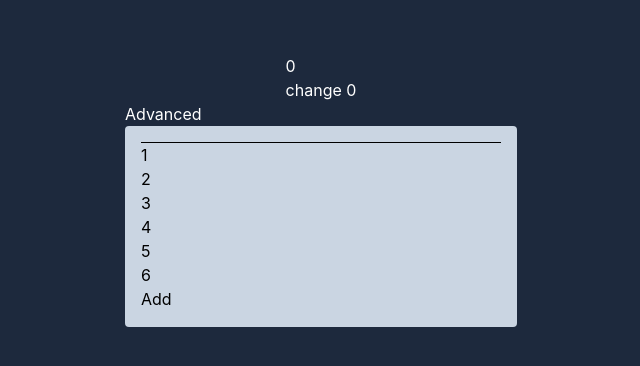
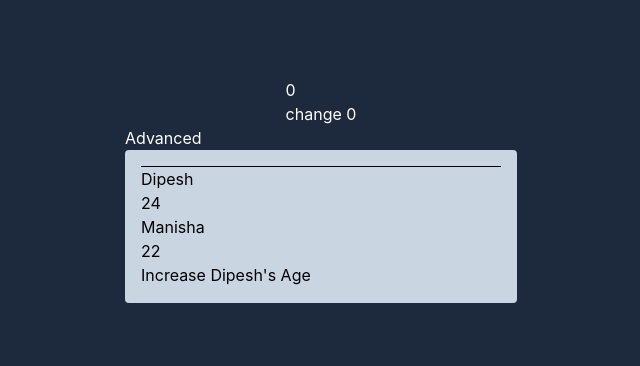
Before and after one commit to dipeshxhy/frontend-domination, a React (Vite) app: page / in a window 1280 px wide. Shown: the part 210-576 px from the top of the page, without its empty margins (319-959 px from the left). Built offline with nearby package versions, Linux system fonts and the light colour scheme.

Commit message:
changge obj in array

```diff
--- a/src/Advanced.jsx
+++ b/src/Advanced.jsx
@@ -1,12 +1,16 @@
 import React from 'react';
 
 const Advanced = () => {
-  const [person, setPerson] = React.useState({
-    name: 'Dipesh',
-    isBanned: false,
-    age: 24,
-  });
-  const [numbers, setNumbers] = React.useState([1, 2, 3, 4, 5, 6]);
+  const [person, setPerson] = React.useState([
+    {
+      name: 'Dipesh',
+      ag: 24,
+    },
+    {
+      name: 'Manisha',
+      ag: 22,
+    },
+  ]);
   function addGender() {
     setPerson((prev) => ({
       ...prev,
@@ -18,26 +22,29 @@ const Advanced = () => {
   //   },[])
   return (
     <div className="w-98 bg-slate-300 rounded p-4 text-black">
-
-
       <hr />
 
       <div>
-        {numbers.map((n, i) => {
+        {person.map((p, i) => {
           return (
             <div key={i}>
               <ul>
-                <li>{n}</li>
+                <li>{p.name}</li>
+                <li>{p.ag}</li>
               </ul>
             </div>
           );
         })}
         <button
           onClick={() =>
-            setNumbers(prev=>[...prev, prev.length + 1])
+            setPerson((prev) =>
+              prev.map((p) =>
+                p.name == 'Dipesh' ? { ...p, ag: p.ag + 1 } : p,
+              ),
+            )
           }
         >
-          Add
+          Increase Dipesh's Age
         </button>
       </div>
     </div>
```
